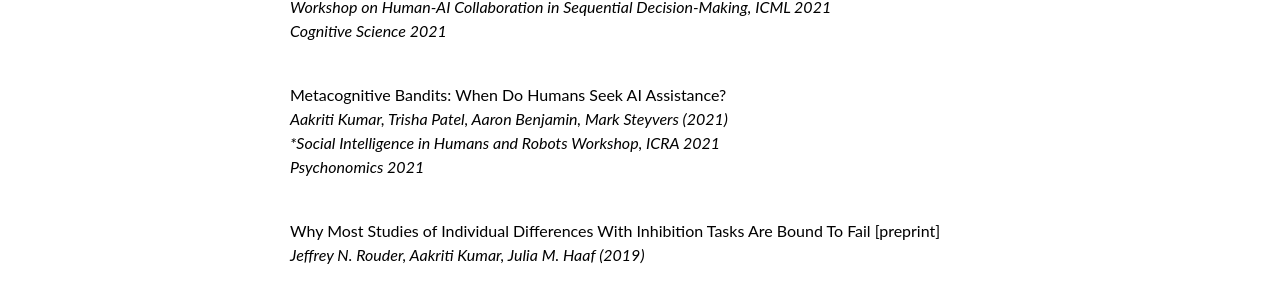
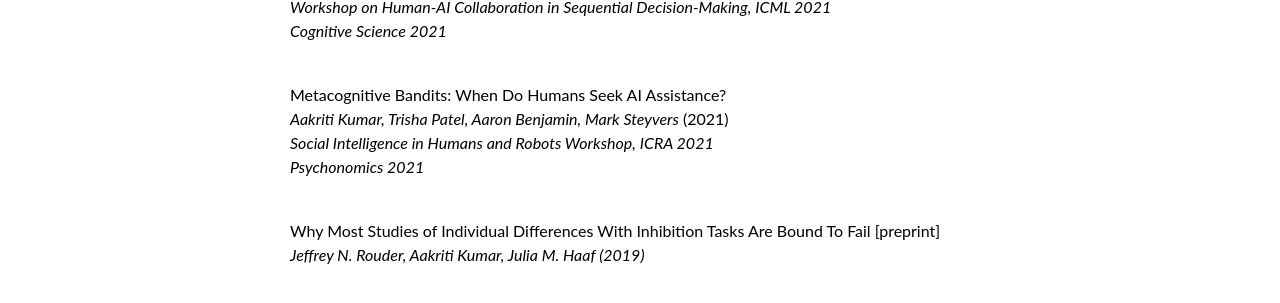
Before and after one commit to aakriti1kumar/aakriti1kumar.github.io, a Jekyll site: the page built from index.md, in a window 1280 px wide. Shown: the part 499-802 px from the top of the page. Built offline with Jekyll 4.4.1, drawn with Linux system fonts in a browser that asks for light colours; our own code applies the rules of GitHub Pages for plain Markdown files.

```diff
--- a/index.md
+++ b/index.md
@@ -16,7 +16,7 @@ Explaining Algorithm Aversion with Metacognitive Bandits [paper]<br>
 <br>
 
 Metacognitive Bandits: When Do Humans Seek AI Assistance?<br>
-*Aakriti Kumar, Trisha Patel, Aaron Benjamin, Mark Steyvers (2021)<br>
+*Aakriti Kumar, Trisha Patel, Aaron Benjamin, Mark Steyvers* (2021)<br>
 *Social Intelligence in Humans and Robots Workshop, ICRA 2021* <br>
 *Psychonomics 2021*<br>
 <br>
```
